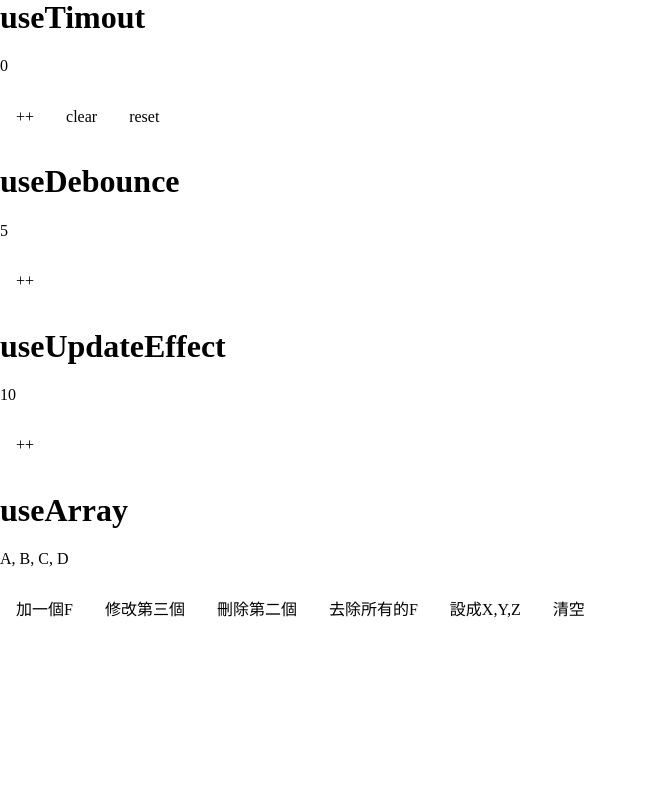
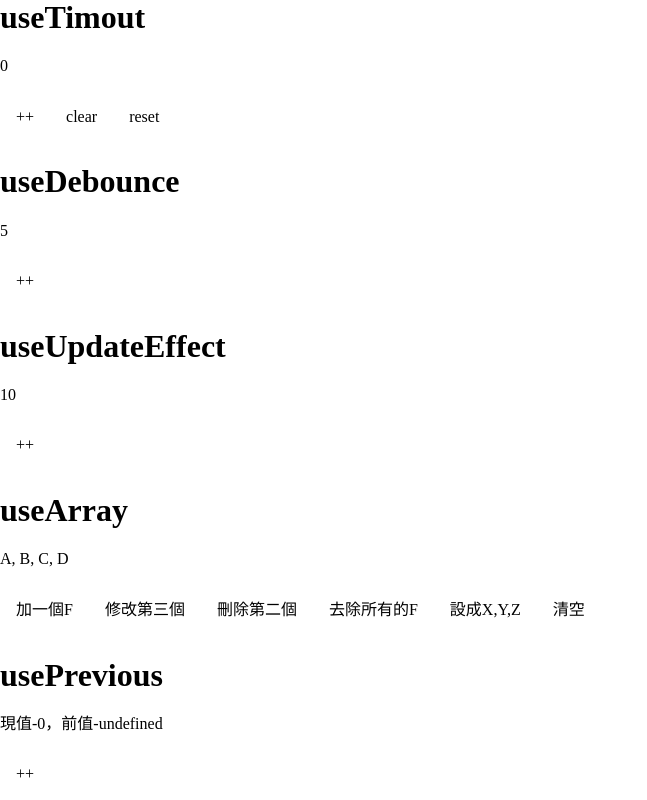
Before and after one commit to Luciano0322/react_2022_hooks, a React (Create React App) app: page /cust_hook in a window 1280 px wide. Shown: the part 259-1059 px from the top of the page, without its empty margins (0-647 px from the left). Before the commit the page ends 894 px from the top, so only its background shows below. Built offline with nearby package versions, Linux system fonts and the light colour scheme.

Commit message:
usePrevious hook

```diff
--- a/src/hooks/useNativeForm.js
+++ b/src/hooks/useNativeForm.js
@@ -1,12 +1,15 @@
 import { useState } from "react"
 
-const useNativeForm = () => {
+const useNativeForm = (values) => {
   // 先另立一個form state 的 object
-  const [state, setState] = useState({});
+  const [state, setState] = useState(values || {});
+  // const formRef = useRef({});
   // 基礎的塞入方法，當input form 的 name 有對應到的時候就可改變該狀態
   // 如果對象為checkbox || radio 的時候需要另外處理
   const handleChange = e => {
     setState(state => ({ ...state, [e.target.name]: e.target.value }));
+    // formRef.current = { ...formRef.current, [e.target.name]: e.target.value };
+
   }
   return [state, handleChange];
 }
--- /dev/null
+++ b/src/hooks/usePages.js
@@ -0,0 +1,26 @@
+import { useEffect, useState } from "react"
+
+const usePages = (arrData, list = 5) => {
+  const [pageData, setPageData] = useState(null)
+  useEffect(() => {
+    if(arrData.length > 0 && list > 0) {
+      let listArr = []
+      for(let i = 0; i < arrData.length; i += list) {
+        listArr.push(arrData.slice(i, i+list));
+      }
+      if(pageData === null ||
+        listArr.length !== pageData.length ||
+        listArr[listArr.length - 1].length !== pageData[pageData.length - 1].length
+      ) {
+        setPageData(listArr)
+      } else{
+        return
+      }
+    }
+
+  },[arrData, list, pageData])
+
+  return { pageData, totalPages: pageData?.length  }
+}
+
+export default usePages;
--- /dev/null
+++ b/src/hooks/usePrevious.js
@@ -0,0 +1,15 @@
+import { useRef } from "react"
+
+const usePrevious = (value) => {
+  const currentRef = useRef(value)
+  const previousRef = useRef()
+  if(currentRef.current !== value) {
+    // 保存之前的值
+    previousRef.current = currentRef.current
+    // 寫入現在的值
+    currentRef.current = value
+  }
+  return previousRef.current;
+}
+
+export default usePrevious;
--- a/src/pages/CustomHook.jsx
+++ b/src/pages/CustomHook.jsx
@@ -2,6 +2,8 @@ import { useState } from "react";
 import Button from "../components/Button";
 import useArray from "../hooks/useArray";
 import useDebounce from "../hooks/useDebounce";
+import usePages from "../hooks/usePages";
+import usePrevious from "../hooks/usePrevious";
 import useTimout from "../hooks/useTimeout";
 import useToggle from "../hooks/useToggle";
 import useUpdateEffect from "../hooks/useUpdateEffect";
@@ -25,6 +27,14 @@ const CustomHook = () => {
 
   // useArray
   const { array, set: setUseArr, push, filter, update, remove, clear: clearArray  } = useArray(['A', 'B', 'C', 'D'])
+
+  // usePrevious
+  const [count2, setCount2] = useState(0)
+  const previousCount2 = usePrevious(count2)
+
+  // usePages
+  const pages = [1,2,3,4,5,6,7,8,9,10,11,12];
+  const {pageData, totalPages} = usePages(pages)
 
   return (
     <div>
@@ -62,7 +72,11 @@ const CustomHook = () => {
         <Button p={`1rem`} onClick={() => setUseArr(['X', 'Y', 'Z'])}>設成X,Y,Z</Button>
         <Button p={`1rem`} onClick={clearArray}>清空</Button>
       </div>
-
+      <div>
+        <h1>usePrevious</h1>
+        <p>{`現值-${count2}，前值-${previousCount2} `}</p>
+        <Button p={`1rem`} onClick={() => setCount2(prev => prev + 1)}>++</Button>
+      </div>
     </div>
   )
 }
--- a/src/pages/NativeForm.jsx
+++ b/src/pages/NativeForm.jsx
@@ -19,7 +19,10 @@ const NativeForm = () => {
   const level2Change = e => setNativeForm({...nativeForm, [e.target.name]: e.target.value })
 
   // level 3 作自定義的form hook
-  const [level3, setLevel3] = useNativeForm()
+  const [level3, setLevel3] = useNativeForm({
+    user_l3: "aaa",
+    pwd_l3: "ooo"
+  })
 
   // level 4 useReducer hook
   // 這裡要熟悉一下useReducer 的底層邏輯，他比較像useState + handleChange() 的綜合體
@@ -92,7 +95,7 @@ const NativeForm = () => {
             <input
               id="user_l3"
               name="user_l3"
-              value={level3.user_l3 || ''}
+              value={level3.user_l3}
               onChange={setLevel3}
             />
           </div>
@@ -102,7 +105,7 @@ const NativeForm = () => {
               id="pwd_l3"
               name="pwd_l3"
               type="password"
-              value={level3.pwd_l3 || ''}
+              value={level3.pwd_l3}
               onChange={setLevel3}
             />
           </div>
```
